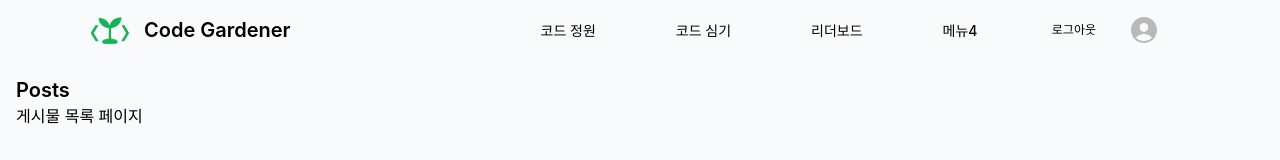
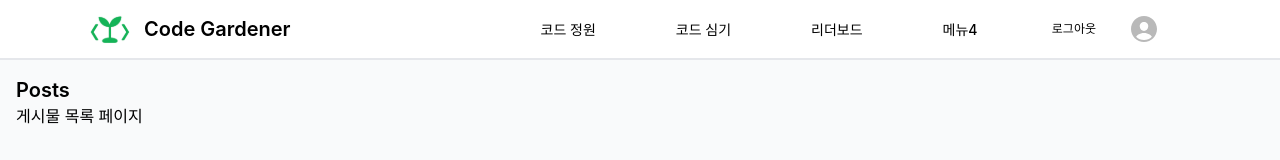
Before and after one commit to 2025-YU-SE/Gardener_web, a React (Vite) app: page /posts in a window 1280 px wide. Shown: the top 160 px of the page. Built offline with nearby package versions, Linux system fonts and the light colour scheme; a web font is replaced by a local one.

Commit message:
fix: 로그인 후 헤더 디자인 변경
- 로그인 후 헤더 디자인 변경
 + 색상 흰색 고정, 하단 border 생성

```diff
--- a/src/components/header/HeaderLoggedIn.jsx
+++ b/src/components/header/HeaderLoggedIn.jsx
@@ -6,7 +6,7 @@
 // 로그인한 사용자용 헤더
 const HeaderLoggedIn = () => {
   return (
-    <div className="flex items-center justify-between w-full h-[60px]">
+    <div className="flex items-center justify-between w-full h-[60px] bg-white border-b-2">
       <Link className="flex items-center space-x-1 pl-[80px]" to="/main">
         <img src={logo} alt="logo" className="w-[60px] h-[60px]" />
         <div className="text-[20px] font-semibold">Code Gardener</div>
```
